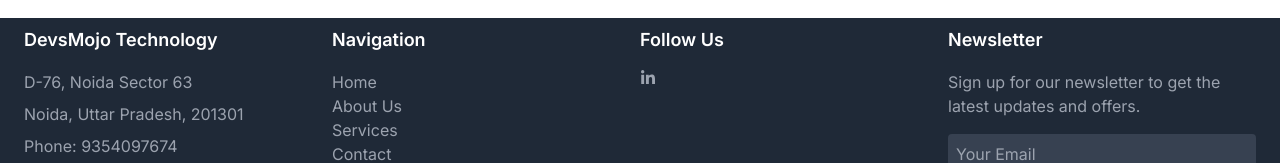
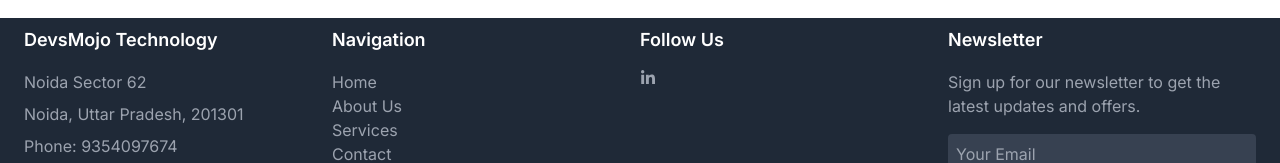
Before and after one commit to rrahul009/devsmojo, a Next.js app: page /services in a window 1280 px wide. Shown: the part 5985-6148 px from the top of the page. Built offline with nearby package versions, Linux system fonts and the light colour scheme.

Commit message:
service images added

```diff
--- a/src/components/Carausel.js
+++ b/src/components/Carausel.js
@@ -123,13 +123,15 @@
                     </div>
                     <div className='hidden md:flex flex-1 justify-center items-center mt-6'>
                         <img
-                            src='https://www.oceansoftwares.com/assets/img/Services/customised.webp'
+
+                            src='https://dopetgztsfho3.cloudfront.net/Hero_desktop_Staff_Augmentation_Services_a3578648f2.webp'
                             alt='Custom Software Development'
                             className='object-cover rounded-lg max-w-full h-auto'
                             style={{ maxWidth: '900px', maxHeight: '400px' }}
                         />
                     </div>
                 </div>
+
                 {/* third slide */}
                 <div className='flex flex-col md:flex-row bg-gray-100 p-2 py-4 md:p-5'>
                     <div className="max-w-5xl mx-auto p-4 flex-1">
--- a/src/components/Footer.js
+++ b/src/components/Footer.js
@@ -11,7 +11,7 @@
           {/* Company Info */}
           <div className="w-full md:w-1/4 mb-6">
             <h3 className="text-lg font-semibold mb-4">DevsMojo Technology</h3>
-            <p className="text-gray-400 mb-2">D-76, Noida  Sector 63</p>
+            <p className="text-gray-400 mb-2"> Noida  Sector 62</p>
             <p className="text-gray-400 mb-2">Noida, Uttar Pradesh, 201301</p>
             <p className="text-gray-400 mb-2">Phone: 9354097674
 
```
